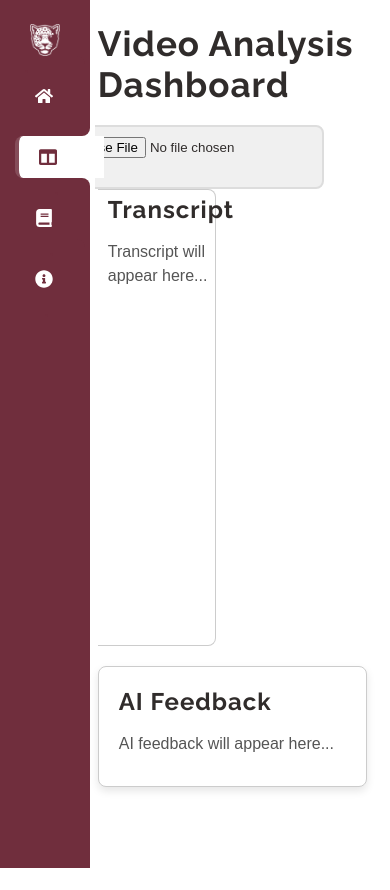
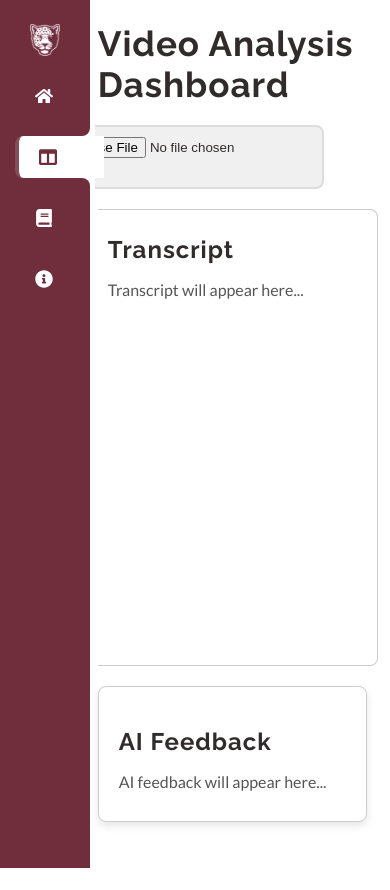
Before and after one commit to Dwafsigil/JagCoach, a React (Create React App) app in the folder JagCoach/src/frontend/: page /dashboard in a window 390 px wide. Built offline with nearby package versions, Linux system fonts and the light colour scheme.

Commit message:
Update Dashboard.css

```diff
--- a/JagCoach/src/frontend/src/components/Dashboard/Dashboard.css
+++ b/JagCoach/src/frontend/src/components/Dashboard/Dashboard.css
@@ -5,14 +5,11 @@
     width: 82.5%;
     color: #302c2b;
     display: flex;
-
+    flex-direction: column;
     align-self: center;
-    flex-direction: column;
-
-
 }
 
-
+/* Title Styles */
 .dashboard-container h1 {
     font-size: 35px;
     font-weight: bold;
@@ -23,61 +20,51 @@
 /* Video upload section */
 .video-section {
     display: flex;
-    flex-direction: row;
-
+    justify-content: space-between;  /* Ensures video and transcript are side by side */
+    padding-top: 20px;
     margin: 0;
-    padding-top: 20px;
 }
 
-.dashboard-container h2 {
-    font-size: 24px;
-    margin: 0;
-}
-.video-player video {
-    width: 100%;
-    border-radius: 8px 0px 0px 8px;
-    height: 450px;
-
-
-}
+/* Video player styles */
 .video-player {
     width: 65%;
     border-radius: 8px 0px 0px 8px;
     border: 1px solid #ccc;
 }
-.input-div{
+
+.video-player video {
+    width: 100%;
+    border-radius: 8px 0px 0px 8px;
+    height: 450px;
+}
+
+/* Input file section */
+.input-div {
     width: 65%;
     display: flex;
     justify-content: center;
     align-items: center;
 }
-.input{
 
-    display: flex;
-    justify-content: center;
-    align-items: center;
-
-}
-/* Transcript section */
+/* Transcript Section */
 .transcript-box {
-    width: 40%;
-
+    width: 30%; /* Adjust this as needed */
     border-radius: 0px 8px 8px 0px;
     border-top: 1px solid #ccc;
     border-right: 1px solid #ccc;
     border-bottom: 1px solid #ccc;
-
     padding: 5px 0px 0px 10px;
     height: 450px;
     box-shadow: 0 0px 8px 0px 8px rgba(0, 0, 0, 0.1);
-
 }
 
+/* Transcript Header */
 .transcript-box h2 {
     font-size: 24px;
     margin-bottom: 10px;
 }
 
+/* Transcript content */
 .transcript-box p {
     font-size: 16px;
     color: #555;
@@ -85,9 +72,8 @@
     word-wrap: break-word;
 }
 
-/* Feedback box */
+/* AI Feedback Box */
 .feedback-box {
-
     background-color: white;
     padding: 20px;
     border: 1px solid #ccc;
@@ -96,23 +82,19 @@
     margin-top: 20px;
 }
 
+/* Feedback Header */
 .feedback-box h2 {
     font-size: 24px;
     margin-bottom: 10px;
 }
 
+/* Feedback Content */
 .feedback-box p {
     font-size: 16px;
     color: #555;
 }
 
-/* General Styles */
-/* h2 {
-    font-family: Arial, sans-serif;
-    font-weight: 700;
-    color: #312d2c;
-} */
-
+/* General Styles for file input */
 input[type="file"] {
     padding: 10px;
     background-color: #f0f0f0;
@@ -126,12 +108,7 @@ input[type="file"]:hover {
     border-color: #888;
 }
 
-p {
-    font-family: Arial, sans-serif;
-    font-size: 16px;
-    line-height: 1.5;
-}
-
+/* Button Styles */
 button {
     padding: 10px 20px;
     font-size: 16px;
@@ -147,33 +124,31 @@ button:hover {
     background-color: maroon;
 }
 
-
-
+/* Media Queries for responsiveness */
 @media (max-width: 1200px) {
     .dashboard-container {
         height: 100vh;
         width: 80%;
-        color: #302c2b;
-
     }
 
+    .video-section {
+        flex-direction: column; /* Stack the video and transcript vertically on smaller screens */
+    }
+
+    .transcript-box, .video-player {
+        width: 100%;
+        margin-top: 20px; /* Space between sections */
+    }
 }
 
 @media (max-width: 1100px) {
     .dashboard-container {
-        height: 100vh;
         width: 78%;
-        color: #302c2b;
-
+    }
 }
 
-  }
 @media (max-width: 1024px) {
     .dashboard-container {
-        height: 100vh;
         width: 72%;
-        color: #302c2b;
-
     }
-
 }
```
Lines whose indentation alone changed are shown as unchanged.
